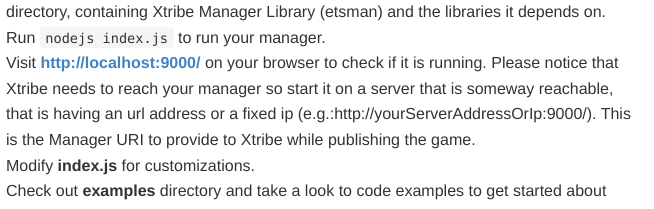
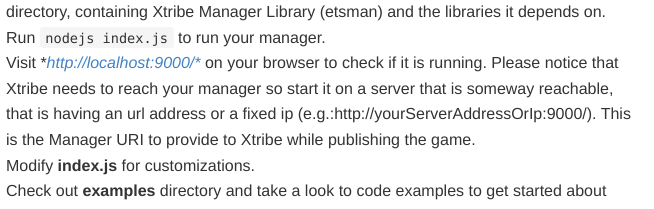
Before and after one commit to XTribe/etsman, a website: page README.html in a window 1280 px wide. Shown: the part 549-758 px from the top of the page, 336-990 px from the left. Drawn offline with Linux system fonts and the light colour scheme.

```diff
--- a/README.html
+++ b/README.html
@@ -1026,7 +1026,7 @@
 <li>Open a command-line terminal and change directory to the &lsquo;master&rsquo; directory you just unzipped or copy files in a directory of your choice and change to it.</li>
 <li>Run <code>npm install</code> to install required libraries. This will create a &lsquo;node_modules&rsquo; directory, containing Xtribe Manager Library (etsman) and the libraries it depends on.</li>
 <li>Run <code>nodejs index.js</code> to run your manager.</li>
-<li>Visit <strong> <a href="http://localhost:9000/"><a href="http://localhost:9000/">http://localhost:9000/</a></a> </strong> on your browser to check if it is running. Please notice that Xtribe needs to reach your manager so start it on a server that is someway reachable, that is having an url address or a fixed ip (e.g.:http://yourServerAddressOrIp:9000/). This is the Manager URI to provide to Xtribe while publishing the game.</li>
+<li>Visit *<em><a href="http://localhost:9000/*"><a href="http://localhost:9000/*">http://localhost:9000/*</a></a></em> on your browser to check if it is running. Please notice that Xtribe needs to reach your manager so start it on a server that is someway reachable, that is having an url address or a fixed ip (e.g.:http://yourServerAddressOrIp:9000/). This is the Manager URI to provide to Xtribe while publishing the game.</li>
 <li>Modify <strong>index.js</strong> for customizations.</li>
 <li>Check out <strong>examples</strong> directory and take a look to code examples to get started about building your own manager.<br />
 <a name="includeapi"><a/></li>
```
Also changed, not shown: README.md.
